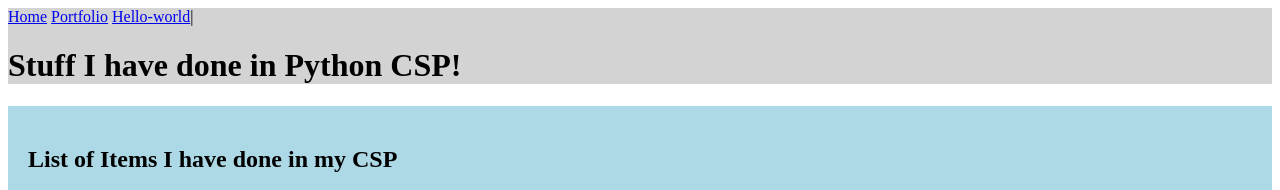
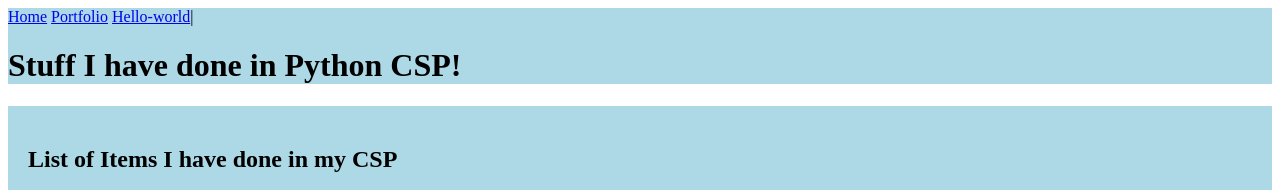
Before and after one commit to ohsomando/Armando-Calderon, a plain HTML site: page profolio.html in a window 1280 px wide. Shown: the top 190 px of the page. Drawn offline with Linux system fonts and the light colour scheme.

Commit message:
Update profolio.html

```diff
--- a/profolio.html
+++ b/profolio.html
@@ -4,7 +4,7 @@
     <title>Portfolio</title>
   </head>
   <body>
-     <div style="background-color:lightgray;">
+     <div style="background-color:lightblue;">
     <a href="home.html">Home</a>
     <a href="portfolio.html">Portfolio</a>
     <a href="index.html"></a>
```
